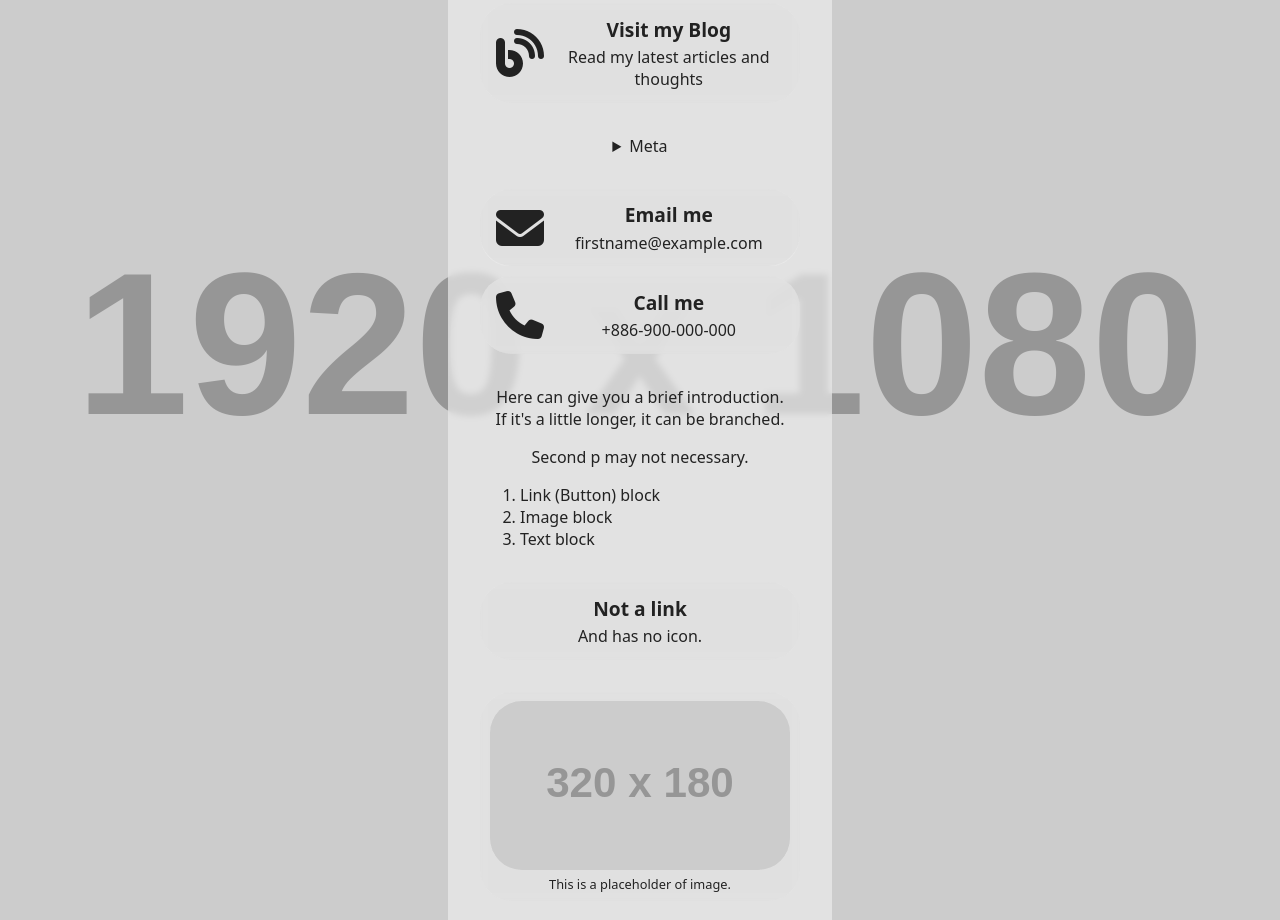
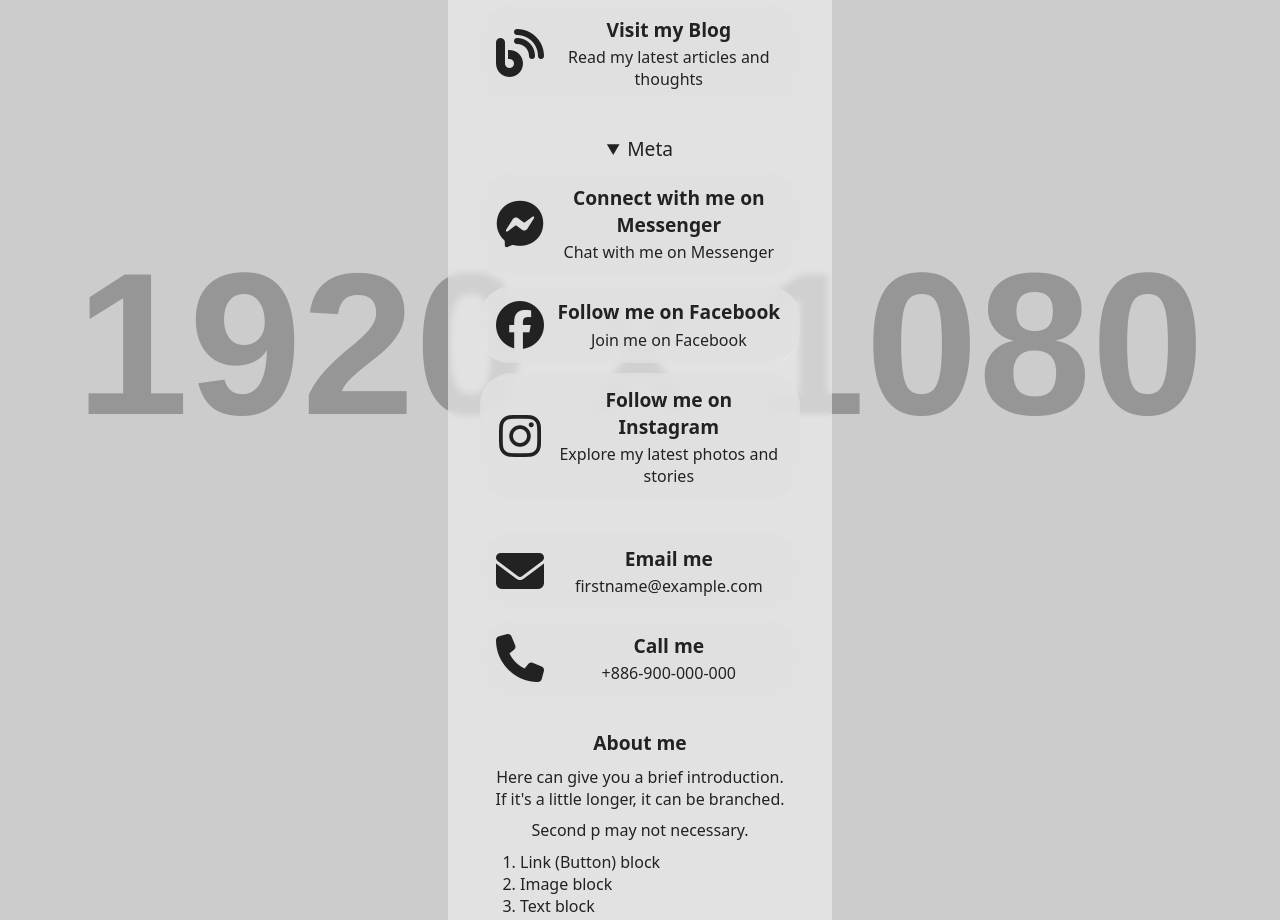
Before and after one commit to undecV/Links, a plain HTML site: page index.html in a window 1280 px wide. Shown: the part 840-1760 px from the top of the page. Drawn offline with Linux system fonts and the light colour scheme; placeholder pictures from the web are drawn by us.

Commit message:
Improved style.

```diff
--- a/index.html
+++ b/index.html
@@ -99,7 +99,7 @@
             </a>
         </div>
 
-        <details>
+        <details open="">
             <summary>Meta</summary>
             <div class="section">
                 <a class="link-block" href="https://m.me/" target="_blank">
@@ -158,6 +158,7 @@
 
         <div class="section">
             <article class="text-block">
+                <h2>About me</h2>
                 <p>Here can give you a brief introduction.<br />
                     If it's a little longer, it can be branched.</p>
                 <p>Second p may not necessary.</p>
--- a/links.scss
+++ b/links.scss
@@ -161,13 +161,20 @@ div.container {
     display: flex;
     flex-direction: column;
     justify-content: center;
-    gap: 1rem;
+    gap: .6rem;
+
+    h2 {
+        font-weight: 600;
+        font-size: 1.2rem;
+        margin: 0;
+    }
 
     p {
         margin: 0;
     }
 
-    ul, ol {
+    ul,
+    ol {
         margin: 0;
         text-align: left;
     }
@@ -213,8 +220,12 @@ div.container {
     }
 }
 
-details[open] > summary {
-  margin-bottom: .6rem;
+summary {
+    font-size: 1.2rem;
+}
+
+details[open]>summary {
+    margin-bottom: .6rem;
 }
 
 small {
```
Also changed, not shown: links.css.
